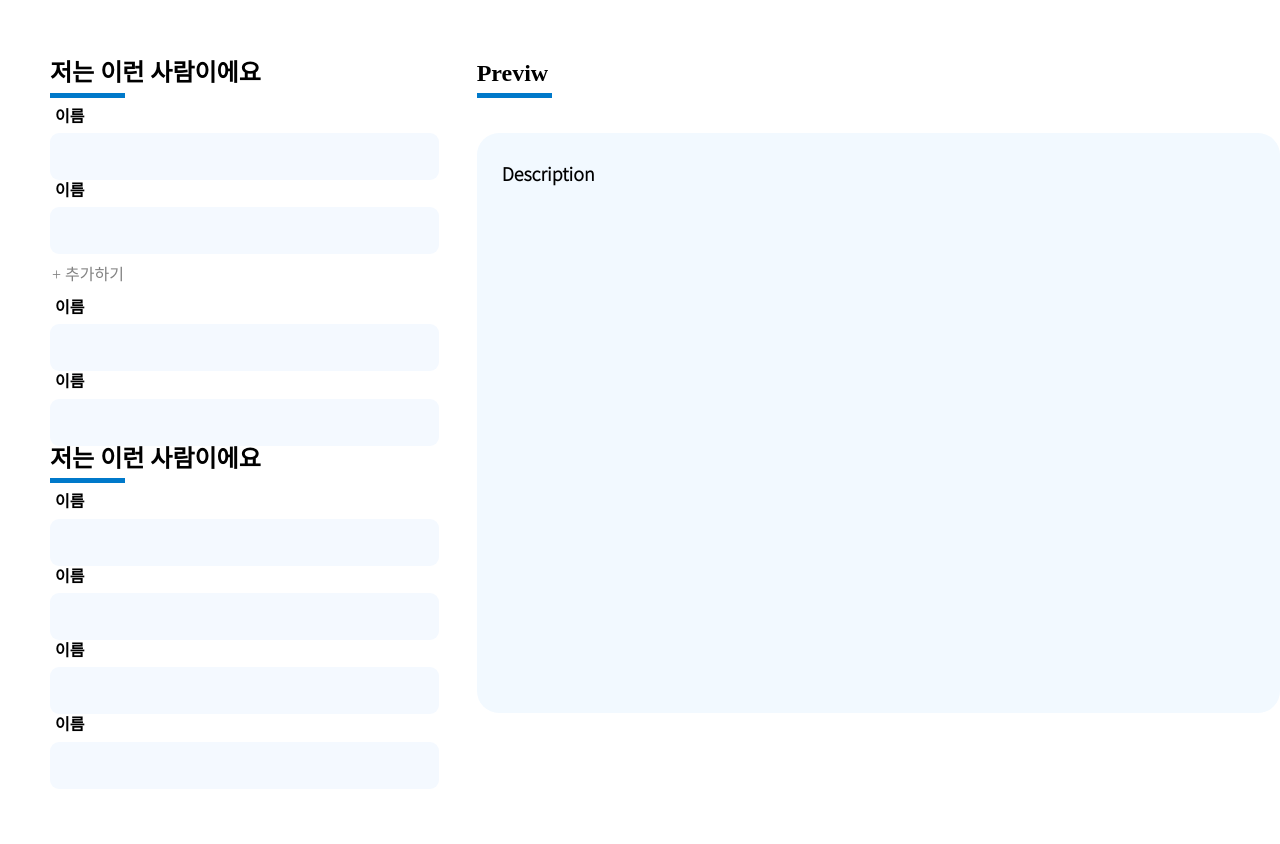
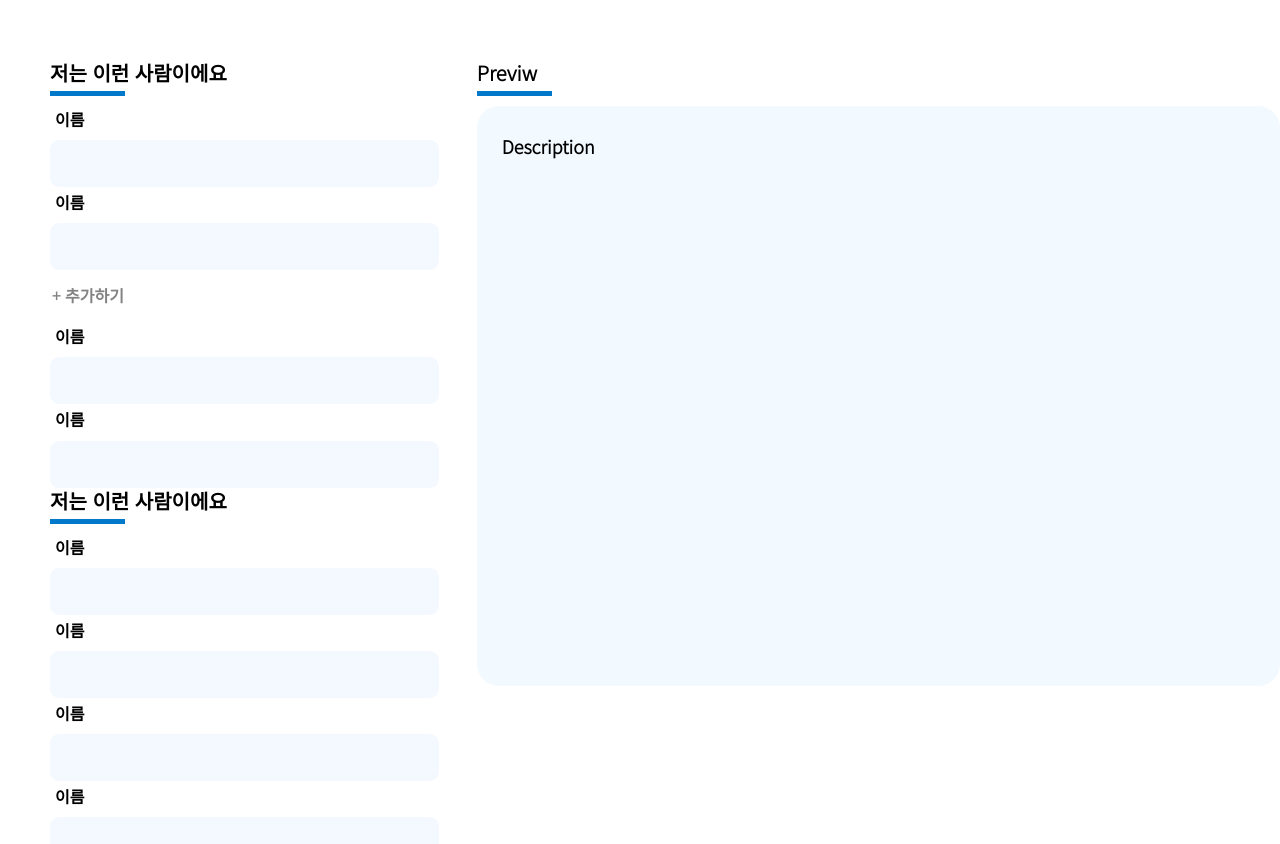
Before and after one commit to jaewoong2/HelpMe, a React app: page / in a window 1280 px wide. Shown: the top 844 px of the page. Built offline with nearby package versions, Linux system fonts and the light colour scheme.

Commit message:
:hammer: fix Typography in Components

```diff
--- a/src/components/Button/Button.styles.tsx
+++ b/src/components/Button/Button.styles.tsx
@@ -1,5 +1,6 @@
 import { SerializedStyles } from '@emotion/react';
 import styled from '@emotion/styled';
+import { TypoGraphy } from '@styles/typo';
 
 const Button = styled.button<{ css?: SerializedStyles }>`
   font-size: 16px;
@@ -10,6 +11,7 @@ const Button = styled.button<{ css?: SerializedStyles }>`
   outline: none;
   color: ${({ theme }) => theme.color.addButonColor};
   ${({ css }) => css};
+  ${TypoGraphy.Input};
 `;
 
 export { Button };
--- a/src/components/input/input.styles.tsx
+++ b/src/components/input/input.styles.tsx
@@ -1,5 +1,6 @@
 import { SerializedStyles } from '@emotion/react';
 import styled from '@emotion/styled';
+import { TypoGraphy } from '@styles/typo';
 
 const Label = styled.label<{ css?: SerializedStyles }>`
   width: 100%;
@@ -16,12 +17,14 @@ const Input = styled.input`
   min-height: 45px;
   font-size: 16px;
   padding-left: 10px;
+  ${TypoGraphy.Input};
   margin-top: 5px;
 `;
 
 const Title = styled.p`
   margin: 2px 5px;
   font-size: 16px;
+  ${TypoGraphy.Input};
   font-weight: 800;
 `;
 
--- a/src/components/title/title.styles.tsx
+++ b/src/components/title/title.styles.tsx
@@ -1,5 +1,6 @@
 import { SerializedStyles } from '@emotion/react';
 import styled from '@emotion/styled';
+import { TypoGraphy } from '@styles/typo';
 
 const Title = styled.div<{ css: SerializedStyles | undefined }>`
   width: 100%;
@@ -21,6 +22,7 @@ const Title = styled.div<{ css: SerializedStyles | undefined }>`
     background-color: ${({ theme }) => theme.color.borderBg};
   }
   ${({ css }) => css};
+  ${TypoGraphy.Title};
 `;
 
 export { Title };
--- a/src/styles/typo.ts
+++ b/src/styles/typo.ts
@@ -6,20 +6,17 @@ export const TypoGraphy = {
         font-weight: 800;
         font-family: 'Noto Sans KR', sans-serif;
         line-height: calc(1ex / 0.32);
-        margin: calc(1ex / 0.32) 0;
     `,
     Title: css`
         font-size: 20px;
         font-weight: 800;
         font-family: 'Noto Sans KR', sans-serif;
         line-height: calc(1ex / 0.42);
-        margin: calc(1ex / 0.42) 0;
     `,
     Description: css`
         font-size: 18px;
         font-weight: 800;
         font-family: 'Noto Sans KR', sans-serif;
         line-height: calc(1ex / 0.38);
-        margin: calc(1ex / 0.38) 0;
     `,
 }
```
